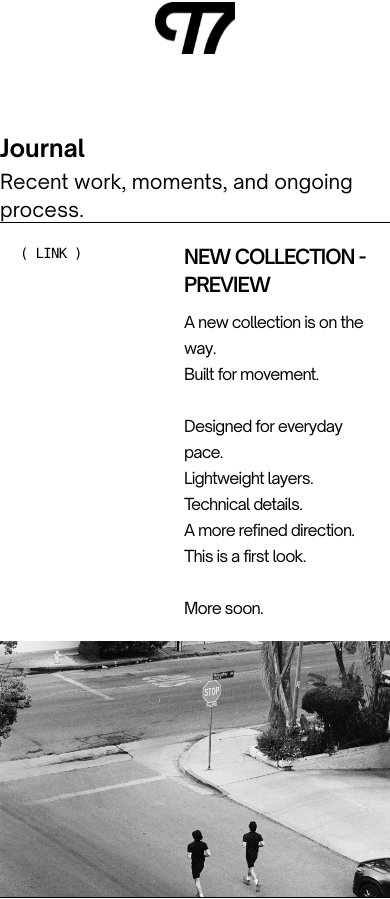
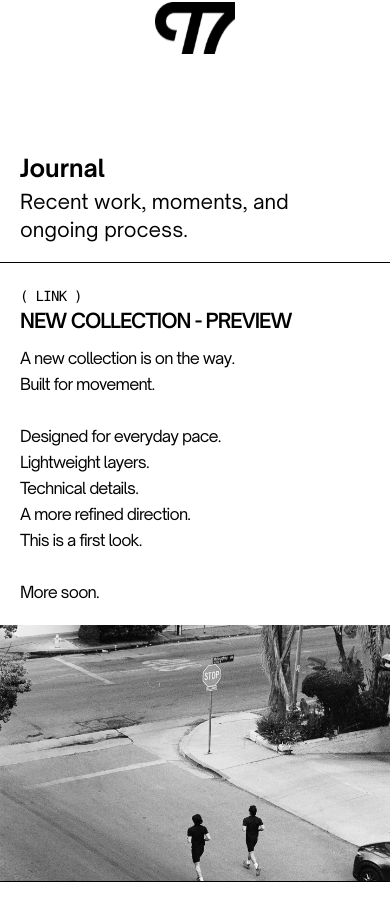
Before and after one commit to 9tseven/9tseven-website, a Next.js app: page / in a window 390 px wide. Shown: the part 4328-5227 px from the top of the page. Built offline with nearby package versions, Linux system fonts and the light colour scheme; a web font is replaced by a local one.

Commit message:
feat: added tweaks to blog section

```diff
--- a/app/components/BlogSection/BlogPostCard.tsx
+++ b/app/components/BlogSection/BlogPostCard.tsx
@@ -1,19 +1,51 @@
+"use client";
+
+import { useEffect, useRef } from "react";
 import Image from "next/image";
 import type { BlogPost } from "./constants";
 
-export default function BlogPostCard({ post, index }: { post: BlogPost; index: number }) {
+interface Props {
+  post: BlogPost;
+  index: number;
+  top: number;
+  onPeekHeight: (height: number) => void;
+  articleRef?: (el: HTMLElement | null) => void;
+  onClick?: () => void;
+}
+
+export default function BlogPostCard({ post, index, top, onPeekHeight, articleRef, onClick }: Props) {
+  const h3Ref = useRef<HTMLHeadingElement>(null);
+  const onPeekHeightRef = useRef(onPeekHeight);
+  onPeekHeightRef.current = onPeekHeight;
+
+  useEffect(() => {
+    const el = h3Ref.current;
+    if (!el) return;
+
+    const measure = () => {
+      // border-t(1) + padding-top(20) + h3 height + padding-bottom(16)
+      onPeekHeightRef.current(1 + 20 + el.offsetHeight + 16);
+    };
+
+    const ro = new ResizeObserver(measure);
+    ro.observe(el);
+    measure();
+
+    return () => ro.disconnect();
+  }, []);
+
   return (
-    <article className="sticky top-0 bg-white border-t border-black flex flex-col md:flex-row" style={{ zIndex: (index + 1) * 10 }}>
-      {/* Left: text content */}
-      <div className="flex gap-5 p-5 md:w-1/2 shrink-0">
+    <article ref={articleRef} onClick={onClick} className="md:sticky bg-white border-t border-black flex flex-col md:flex-row cursor-pointer" style={{ zIndex: index + 1, top: `${top}px` }}>
+      <div className="md:flex gap-5 p-5 md:w-1/2 shrink-0">
         <span className="font-mono text-sm tracking-[-0.05em] text-black shrink-0 w-36">{post.tag}</span>
         <div className="flex flex-col gap-2.5">
-          <h3 className="font-semibold text-xl tracking-[-0.05em] text-black whitespace-pre-wrap">{post.title}</h3>
+          <h3 ref={h3Ref} className="font-semibold text-xl tracking-[-0.05em] text-black whitespace-pre-wrap">
+            {post.title}
+          </h3>
           <p className="text-base tracking-[-0.05em] text-black whitespace-pre-wrap leading-relaxed">{post.body}</p>
         </div>
       </div>
 
-      {/* Right: image */}
       <div className="relative h-64 md:flex-1 md:min-h-150">
         <Image src={post.image} alt={post.alt} fill className="object-cover" sizes="(max-width: 768px) 100vw, 50vw" />
       </div>
--- a/app/components/BlogSection/index.tsx
+++ b/app/components/BlogSection/index.tsx
@@ -1,11 +1,52 @@
+"use client";
+
+import { useState, useCallback, useRef } from "react";
+import { useLenis } from "lenis/react";
 import { BLOG_POSTS } from "./constants";
 import BlogPostCard from "./BlogPostCard";
 
+const NAVBAR_H = 60;
+
 export default function BlogSection() {
+  const sectionRef = useRef<HTMLElement>(null);
+  const headerRef = useRef<HTMLDivElement>(null);
+  const cardRefs = useRef<(HTMLElement | null)[]>([]);
+  const lenis = useLenis();
+
+  const [peekHeights, setPeekHeights] = useState<number[]>(() => new Array(BLOG_POSTS.length).fill(72));
+
+  const updatePeek = useCallback((index: number, height: number) => {
+    setPeekHeights((prev) => {
+      if (prev[index] === height) return prev;
+      const next = [...prev];
+      next[index] = height;
+      return next;
+    });
+  }, []);
+
+  const tops = BLOG_POSTS.map((_, i) => NAVBAR_H + peekHeights.slice(0, i).reduce((a, b) => a + b, 0));
+
+  const handleCardClick = (index: number) => {
+    if (!sectionRef.current || !headerRef.current) return;
+
+    const scroll = lenis?.scroll ?? window.scrollY;
+    const sectionDocTop = sectionRef.current.getBoundingClientRect().top + scroll;
+    const headerH = headerRef.current.offsetHeight;
+
+    let sumPrevCardHeights = 0;
+    for (let i = 0; i < index; i++) {
+      sumPrevCardHeights += cardRefs.current[i]?.offsetHeight ?? 0;
+    }
+
+    const naturalCardTop = sectionDocTop + headerH + sumPrevCardHeights;
+    const targetScroll = naturalCardTop - tops[index];
+
+    lenis?.scrollTo(targetScroll, { duration: 1.2 });
+  };
+
   return (
-    <section data-nav-theme="light" className="bg-white">
-      {/* Section header — title pinned to the right half, matching Figma offset layout */}
-      <div className="flex items-start justify-between">
+    <section ref={sectionRef} data-nav-theme="light" className="relative bg-white">
+      <div ref={headerRef} className="p-5 md:p-0 flex items-start justify-between">
         <div className="hidden md:block md:w-1/2 h-22" />
         <div className="flex flex-col justify-center gap-1 h-22 py-2 md:w-1/2">
           <h2 className="text-2xl font-bold text-black">Journal</h2>
@@ -13,9 +54,18 @@ export default function BlogSection() {
         </div>
       </div>
 
-      {/* Stacking blog post cards */}
       {BLOG_POSTS.map((post, index) => (
-        <BlogPostCard key={post.id} post={post} index={index} />
+        <BlogPostCard
+          key={post.id}
+          post={post}
+          index={index}
+          top={tops[index]}
+          onPeekHeight={(h) => updatePeek(index, h)}
+          articleRef={(el) => {
+            cardRefs.current[index] = el;
+          }}
+          onClick={() => handleCardClick(index)}
+        />
       ))}
     </section>
   );
```
